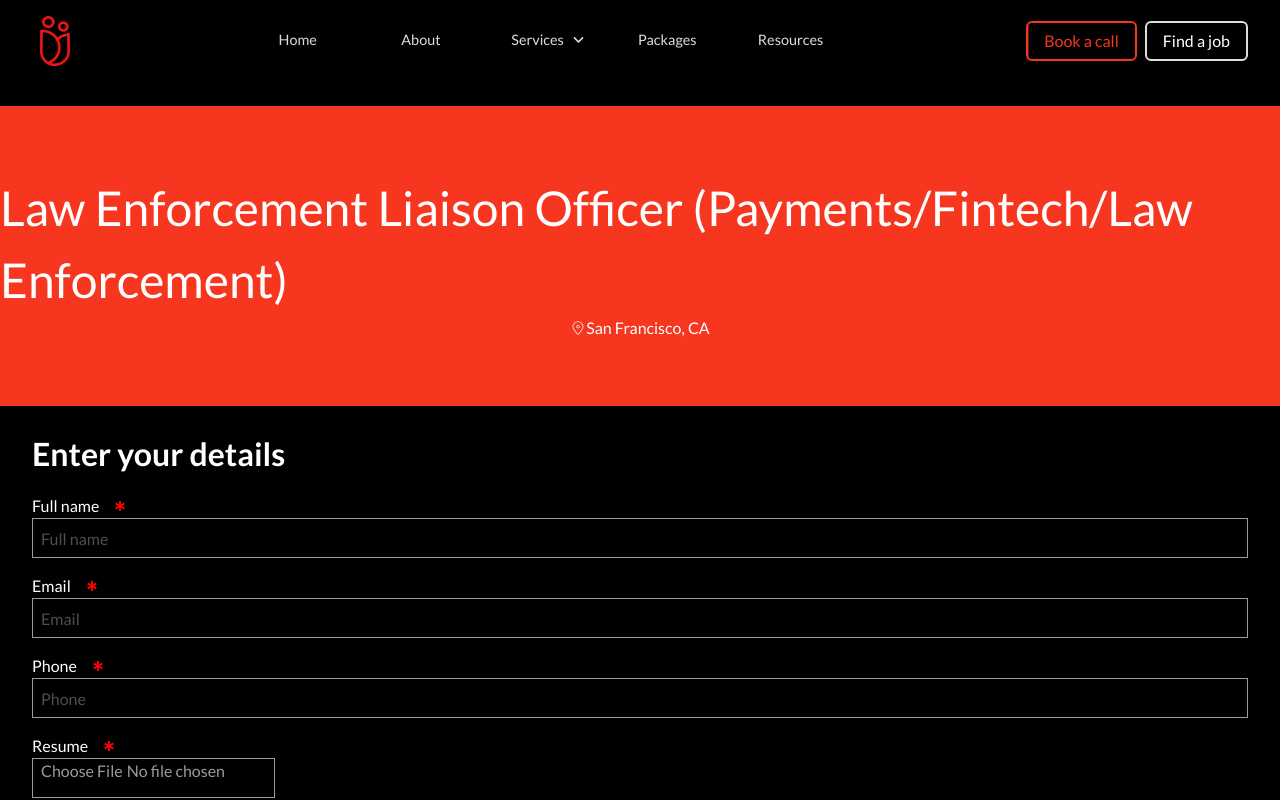
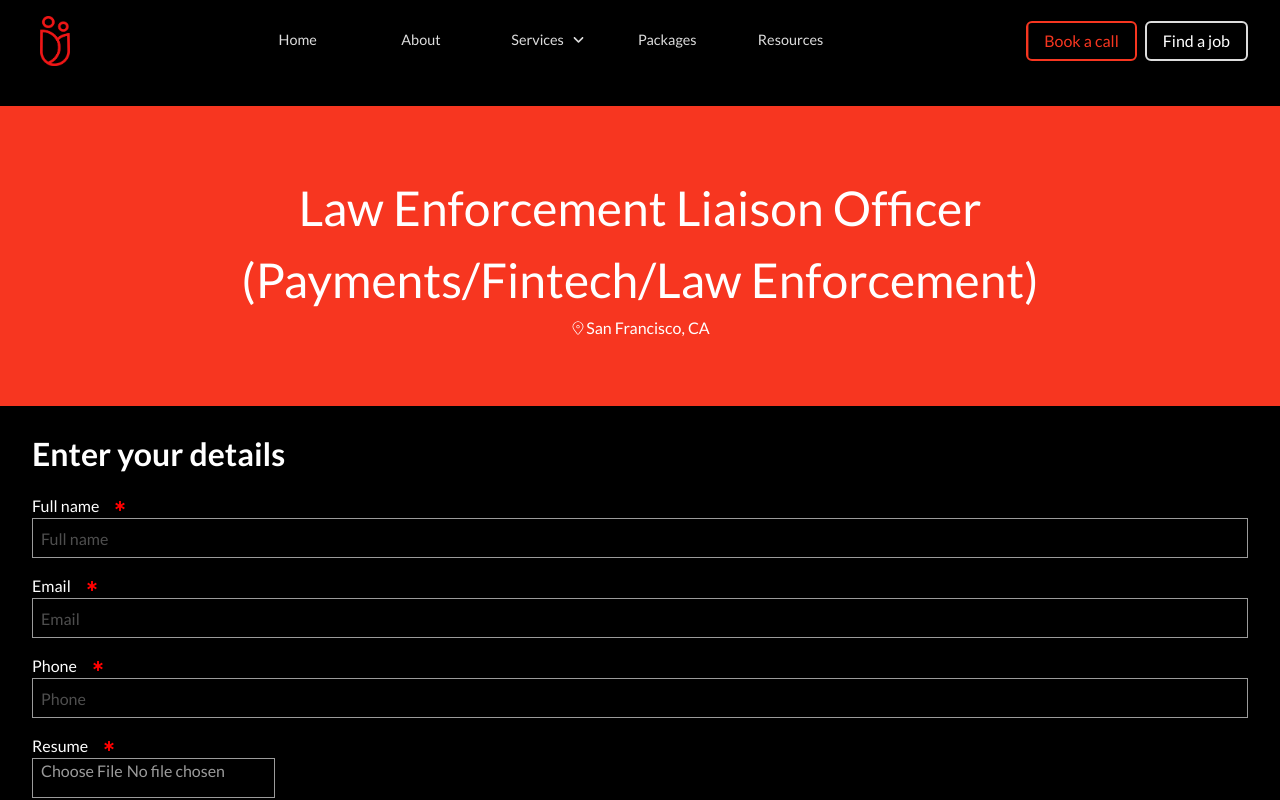
Before and after one commit to streetopsng/streetops, a Next.js app: page /jobs/1/apply in a window 1280 px wide. Shown: the top 800 px of the page. Built offline with nearby package versions, Linux system fonts and the light colour scheme.

Commit message:
jobs and description hero

```diff
--- a/src/components/ApplyToJobsComponents/HeroSectionForApply.tsx
+++ b/src/components/ApplyToJobsComponents/HeroSectionForApply.tsx
@@ -18,7 +18,7 @@ const HeroSectionForApply = () => {
     className='  '>
         <div className='lg:h-[300px] h-[200px] bg-primary flex flex-col justify-center items-center'>
 
-        <h1 className='text-wht md:text-[3rem] text-[1.8rem]'>{findJob?.jobTitle}</h1>
+        <h1 className='text-wht md:text-[3rem] text-[1.8rem]  md:px-16 px-4 text-center'>{findJob?.jobTitle}</h1>
 
         <p className='flex items-center'><span><CiLocationOn/></span> <span>{findJob?.location}</span></p>
         </div>
--- a/src/components/JobsPageComponents/DynamicPageComponents/HeroSlug.tsx
+++ b/src/components/JobsPageComponents/DynamicPageComponents/HeroSlug.tsx
@@ -18,9 +18,9 @@ const HeroSlug = () => {
     <div
       onMouseOver={()=> dispatch(closeSubmenu())}
     className='  '>
-        <div className='lg:h-[300px] h-[200px] bg-primary flex flex-col justify-center items-center'>
+        <div className='lg:h-[300px] md:h-[250px] h-[200px] bg-primary flex flex-col justify-center items-center'>
 
-        <h1 className='text-wht md:text-[3rem] text-[1.8rem]'>{findJob?.jobTitle}</h1>
+        <h1 className='text-wht md:text-[3rem] text-[1.8rem]  md:px-16 px-4 text-center'>{findJob?.jobTitle}</h1>
 
         <p className='flex items-center'><span><CiLocationOn/></span> <span>{findJob?.location}</span></p>
         <div className='my-6 flex justify-center'>
--- a/src/components/LandingPageComponents/Section.tsx
+++ b/src/components/LandingPageComponents/Section.tsx
@@ -5,7 +5,7 @@ import { FaComments, FaTimes } from 'react-icons/fa';
 import { GiCheckMark } from "react-icons/gi";
 import { RiCheckboxFill } from "react-icons/ri";
 import AnimatedParticles from '../AnimatedParticles';
-const checkList = ["Creative Processes","Efficient Workforces"]
+const checkList = ["Creative Processes","Efficient Workforces","Tech-Enabled Systems"]
 
 interface typeFlip<T> {
 processFlip:T,
```
